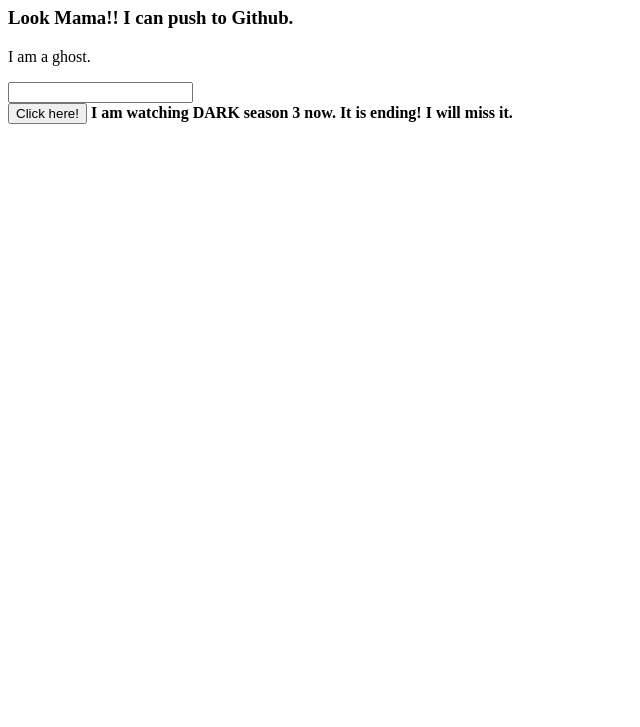
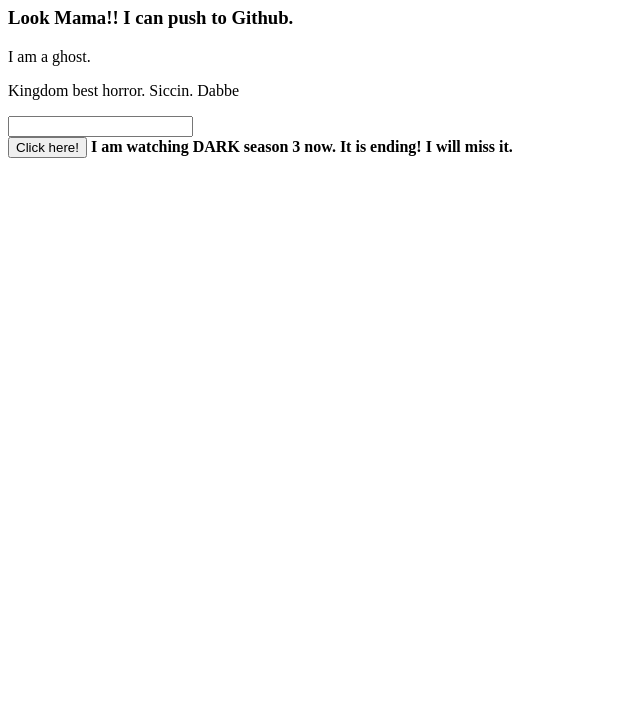
Before and after one commit to AyeshaWebHero/my-first-hero-website, a plain HTML site: page index.html in a window 1280 px wide. Shown: the part 73-800 px from the top of the page, without its empty margins (0-640 px from the left). Drawn offline with Linux system fonts and the light colour scheme.

Commit message:
first horror added

```diff
--- a/index.html
+++ b/index.html
@@ -9,6 +9,7 @@
     <h1>My first hero website</h1>
     <h3>Look Mama!! I can push to Github.</h3>
     <p>I am a ghost.</p>
+    <p>Kingdom best horror. Siccin. Dabbe</p>
     <input type="text">
     <br>
     <button>Click here!</button>
```
